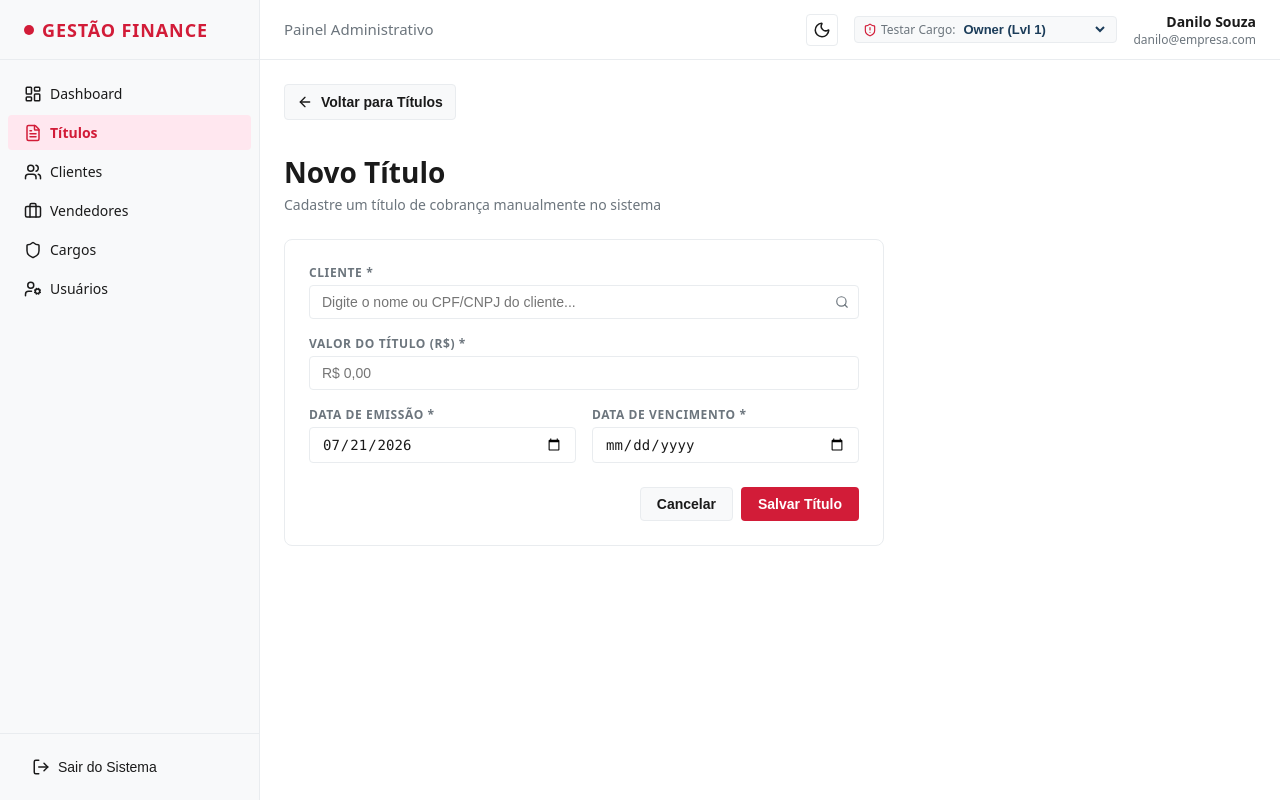
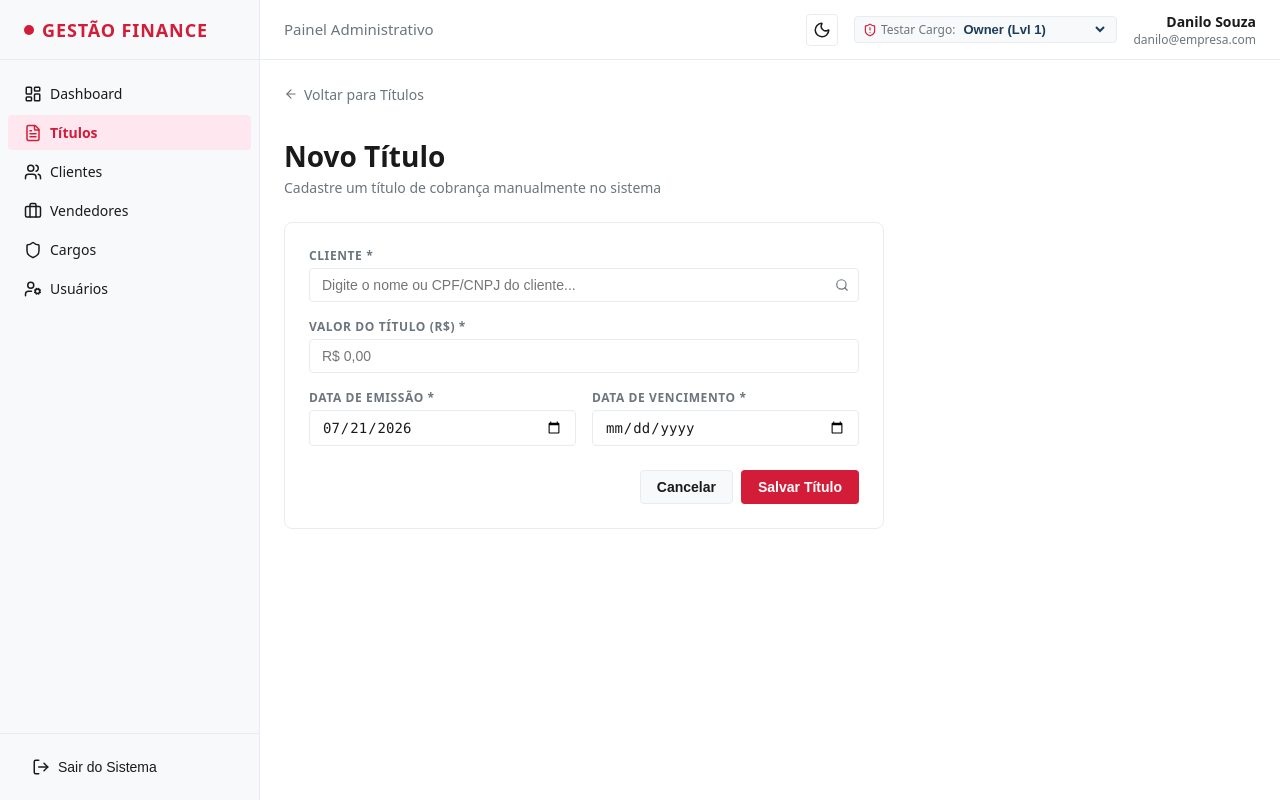
Before and after one commit to danilo-sf-dev/Api-Gerenciador-de-Cobranca-FrontEnd, a Next.js app: page /titulos/novo in a window 1280 px wide. Built offline with nearby package versions, Linux system fonts and the light colour scheme.

Commit message:
style: refinamento visual do botao voltar na tela novo titulo para link simples

```diff
--- a/src/app/(sistema)/titulos/novo/page.tsx
+++ b/src/app/(sistema)/titulos/novo/page.tsx
@@ -10,6 +10,7 @@ import { CustomerSearchSelect } from "@/components/forms/customer-search-select"
 import { ROUTES } from "@/lib/constants/routes";
 import styles from "@/components/ui/ui.module.css";
 import { ArrowLeft } from "lucide-react";
+import Link from "next/link";
 
 export default function NewTitlePage() {
   const router = useRouter();
@@ -84,15 +85,22 @@ export default function NewTitlePage() {
       style={{ display: "flex", flexDirection: "column", gap: "var(--space-lg)", maxWidth: 600 }}
     >
       <div>
-        <button
-          type="button"
-          onClick={() => router.push(ROUTES.TITLES)}
-          className={`${styles.btn} ${styles.btnSecondary}`}
-          style={{ display: "inline-flex", alignItems: "center", gap: 8, height: 36, padding: "8px 12px", marginBottom: 12 }}
+        <Link
+          href={ROUTES.TITLES}
+          style={{
+            display: "inline-flex",
+            alignItems: "center",
+            gap: 6,
+            fontSize: "0.875rem",
+            color: "var(--colors-muted)",
+            textDecoration: "none",
+            cursor: "pointer",
+            marginBottom: 12,
+          }}
         >
-          <ArrowLeft size={16} />
+          <ArrowLeft size={14} />
           <span>Voltar para Títulos</span>
-        </button>
+        </Link>
       </div>
 
       <div>
```
